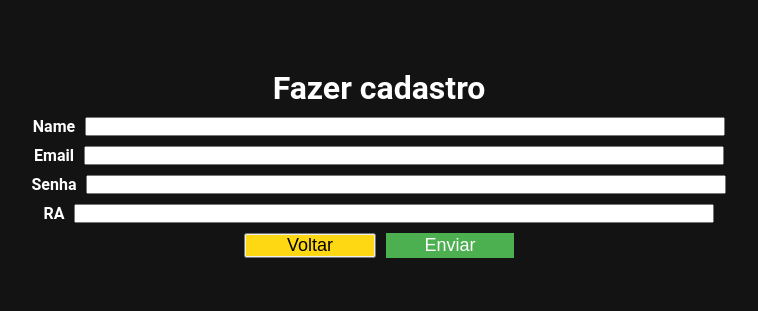
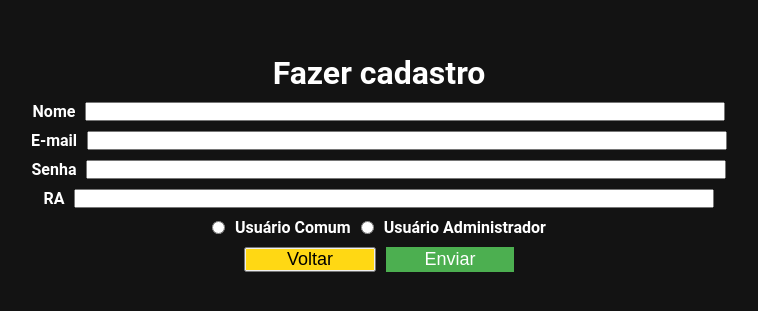
Before and after one commit to Vinezius/ProjetoClienteServidor, a Next.js app: page /cadastro in a window 1280 px wide. Shown: the part 237-548 px from the top of the page, without its empty margins (261-1019 px from the left). Built offline with nearby package versions, Linux system fonts and the light colour scheme.

Commit message:
alteração no form de cadastro e login para criptografia da senha do usuario. Adição do tipo do usuario no form de cadastro

```diff
--- a/app/(login-cadastro)/cadastro/page.jsx
+++ b/app/(login-cadastro)/cadastro/page.jsx
@@ -4,18 +4,19 @@ import { Formik, Form, Field, ErrorMessage } from "formik";
 import Link from "next/link";
 import { realizarCadastro } from "@/app/services/login-cadastro-logout";
 import { useRouter } from "next/navigation";
+import md5 from "md5";
 
 const RegistrationPage = (props) => {
     const router = useRouter();
 
     const handleSubmit = async (dadosForm) => {
-        const { nome, email, senha, registro } = dadosForm;
-
+        const { nome, email, senha, registro, tipo_usuario } = dadosForm;
+        const senhaCriptografada = md5(senha);
         const payload = {
             nome,
             email,
-            senha,
-            tipo_usuario: 0,
+            senha: senhaCriptografada,
+            tipo_usuario: parseInt(tipo_usuario),
             registro
         }
 
@@ -43,6 +44,7 @@ const RegistrationPage = (props) => {
                         email: "",
                         senha: "",
                         registro: "",
+                        tipo_usuario: 0
                     }}
                     onSubmit={(values) => {handleSubmit(values)}}
                 >
@@ -51,13 +53,13 @@ const RegistrationPage = (props) => {
                             <Form className='formulario'>
                                 <h1 className="titulo">Fazer cadastro</h1>
                                 <div className='campo-formulario'>
-                                    <label htmlFor="name">Name</label>
+                                    <label htmlFor="name">Nome</label>
                                     <Field name="nome" onChange={handleChange} className="input-formulario"/>
                                     <ErrorMessage name="nome" />
                                 </div>
 
                                 <div className='campo-formulario'>
-                                    <label htmlFor="email">Email</label>
+                                    <label htmlFor="email">E-mail</label>
                                     <Field name="email" type="email" onChange={handleChange} className="input-formulario"/>
                                     <ErrorMessage name="email" />
                                 </div>
@@ -70,8 +72,14 @@ const RegistrationPage = (props) => {
 
                                 <div className='campo-formulario'>
                                     <label htmlFor="registro">RA</label>
-                                    <Field name="registro" onChange={handleChange} className="input-formulario"/>
+                                    <Field name="registro" onChange={handleChange} className="input-formulario" type="number"/>
                                     <ErrorMessage name="registro" />
+                                </div>
+                                <div className='campo-formulario'>
+                                        <Field type="radio" id="usuarioComum" name="tipo_usuario" value="0" onChange={handleChange}/>
+                                        <label>Usuário Comum</label>
+                                        <Field type="radio" id="usuarioAdm" name="tipo_usuario" value="1" onChange={handleChange}/>
+                                        <label>Usuário Administrador</label>
                                 </div>
                                 <div className='container-botoes'>
                                     <button><Link href="/home" className='botao-redirect'>Voltar</Link></button>
--- a/app/services/api/api.js
+++ b/app/services/api/api.js
@@ -1,12 +1,12 @@
 import axios from 'axios';
 
-const token = process.env.TOKEN_PROJETO;
+const token = localStorage?.getItem('userToken');
 
 const apiProjeto = axios.create({
 
   baseURL: 'http://localhost:3333',
   headers: {
-    'Authorization': `${token}`,
+    ...(token && {'Authorization': `Bearer ${token}`}),
     'Content-Type': 'application/json',
   },
   withCredentials: false,
--- a/package.json
+++ b/package.json
@@ -12,6 +12,7 @@
     "axios": "^1.5.1",
     "dotenv": "^16.3.1",
     "formik": "^2.4.5",
+    "md5": "^2.3.0",
     "next": "13.5.6",
     "primereact": "^10.0.5",
     "react": "^18",
```
Also changed, not shown: app/(login-cadastro)/login/page.jsx (+10 -3 lines), app/(login-cadastro)/style.css (line endings or trailing spaces), 1 other file (tests, documents, lock files or other folders).
